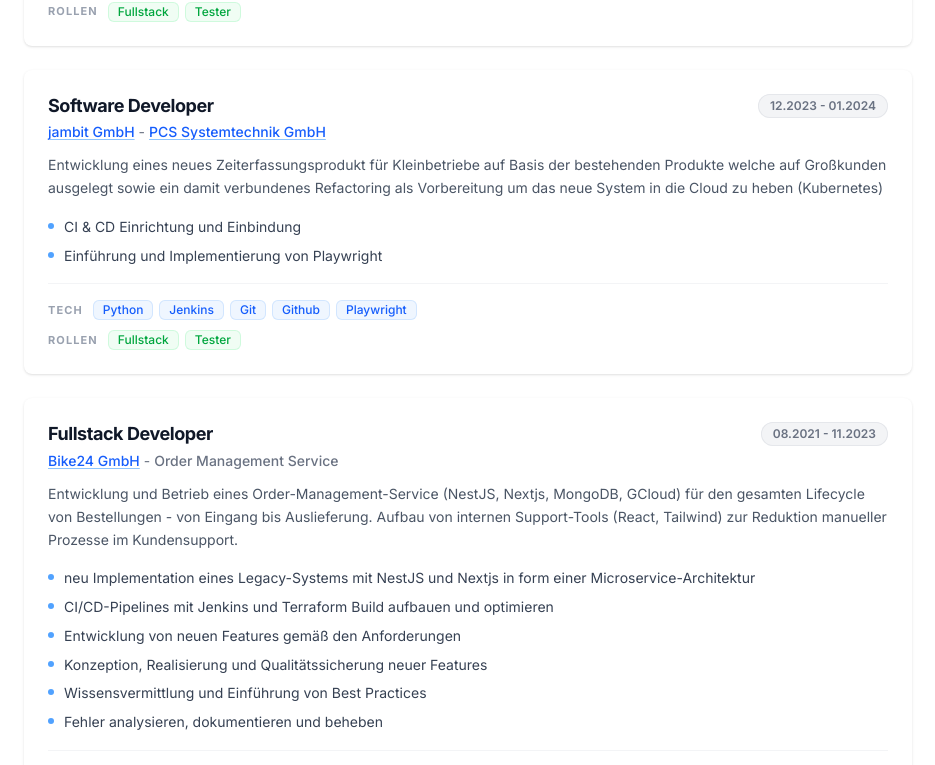
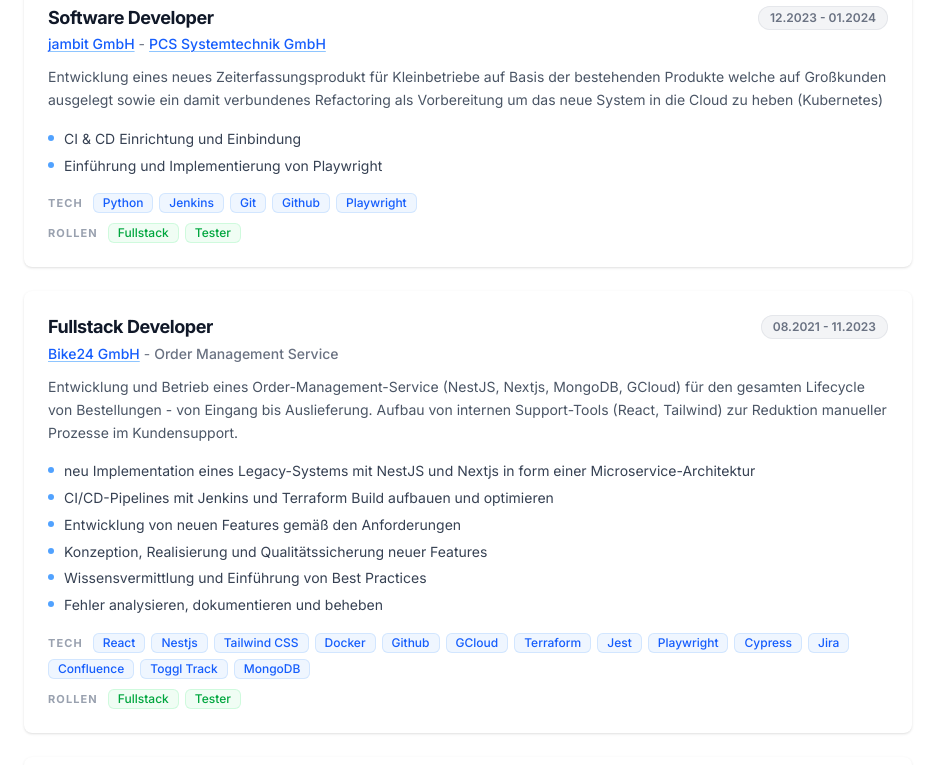
Before and after one commit to Sevenhero/cv-generator, a Next.js app: page / in a window 1280 px wide. Shown: the part 3178-3943 px from the top of the page, without its empty margins (172-1107 px from the left). Built offline with nearby package versions, Linux system fonts and the light colour scheme.

Commit message:
made printing nicer. fixed deploy

```diff
--- a/package.json
+++ b/package.json
@@ -6,6 +6,7 @@
     "dev": "next dev",
     "build": "next build",
     "start": "next start",
+    "deploy": ".\\deploy.ps1 -HostName '80.75.218.166' -User 'root'",
     "lint": "next lint"
   },
   "dependencies": {
--- a/src/app/components/Experience.tsx
+++ b/src/app/components/Experience.tsx
@@ -92,7 +92,7 @@ const ExperienceComponent = ({
 
       {/* Aufgaben */}
       {addition && addition.length > 0 && (
-        <ul className="mt-4 grid gap-1.5 text-sm">
+        <ul className="mt-4 grid gap-1 text-sm">
           {addition.map((item, i) => (
             <li key={i} className="flex items-start gap-2.5 text-gray-700">
               <span
@@ -108,7 +108,7 @@ const ExperienceComponent = ({
       {/* Tech & Rollen */}
       {((technologies && technologies.length > 0) ||
         (roles && roles.length > 0)) && (
-          <div className="mt-4 pt-4 border-t border-gray-100 space-y-2.5 print:border-gray-200">
+          <div className="mt-4 space-y-2.5">
             {technologies && technologies.length > 0 && (
               <div className="flex flex-wrap items-center gap-1.5">
                 <span className="text-[11px] font-bold text-gray-400 uppercase tracking-widest mr-1">
--- a/src/app/page.tsx
+++ b/src/app/page.tsx
@@ -35,7 +35,7 @@ export default function Home() {
   const [user] = useState<UserData>(userData);
   return (
     <>
-      <div className="bg-gray-100">
+      <div className="bg-gray-100 print:bg-white">
         <div className="mx-auto sm:py-8 w-full max-w-250">
           <div className="grid gap-6 sm:px-8">
             <div className="col-span-12 md:col-span-4">
@@ -187,7 +187,7 @@ export default function Home() {
               </div>
 
               {userData.testimonials && userData.testimonials.length > 0 && (
-                <section className="mt-4 mb-8 page-break-before">
+                <section className="mt-4 mb-8">
                   <h2 className="text-sm font-bold uppercase tracking-widest sm:px-0 px-6 text-gray-400 mb-2">
                     Testimonials
                   </h2>
--- a/src/data/userData.ts
+++ b/src/data/userData.ts
@@ -192,7 +192,7 @@ const userData: UserData = {
       description:
         "Entwicklung und Betrieb eines Order-Management-Service (NestJS, Nextjs, MongoDB, GCloud) für den gesamten Lifecycle von Bestellungen - von Eingang bis Auslieferung. Aufbau von internen Support-Tools (React, Tailwind) zur Reduktion manueller Prozesse im Kundensupport.",
       companyUrl: "https://www.bike24.de",
-      roles: ["Fullstack"],
+      roles: ["Fullstack", "Tester"],
       addition: [
         "neu Implementation eines Legacy-Systems mit NestJS und Nextjs in form einer Microservice-Architektur",
         "CI/CD-Pipelines mit Jenkins und Terraform Build aufbauen und optimieren",
@@ -243,7 +243,7 @@ const userData: UserData = {
         "Confluence",
         "Github",
       ],
-      roles: ["Frontend"],
+      roles: ["Frontend","Tester"],
     },
     {
       title: "Fullstack Developer",
@@ -269,6 +269,7 @@ const userData: UserData = {
         "Github",
         "C#",
       ],
+       roles: ["Fullstack","Tester"],
     },
   ],
   testimonials: [
--- a/tsconfig.json
+++ b/tsconfig.json
@@ -5,6 +5,7 @@
       "dom.iterable",
       "esnext"
     ],
+    "ignoreDeprecations": "6.0",
     "baseUrl": "./",
     "allowJs": true,
     "skipLibCheck": true,
```
Also changed, not shown: 1 other file (tests, documents, lock files or other folders).
